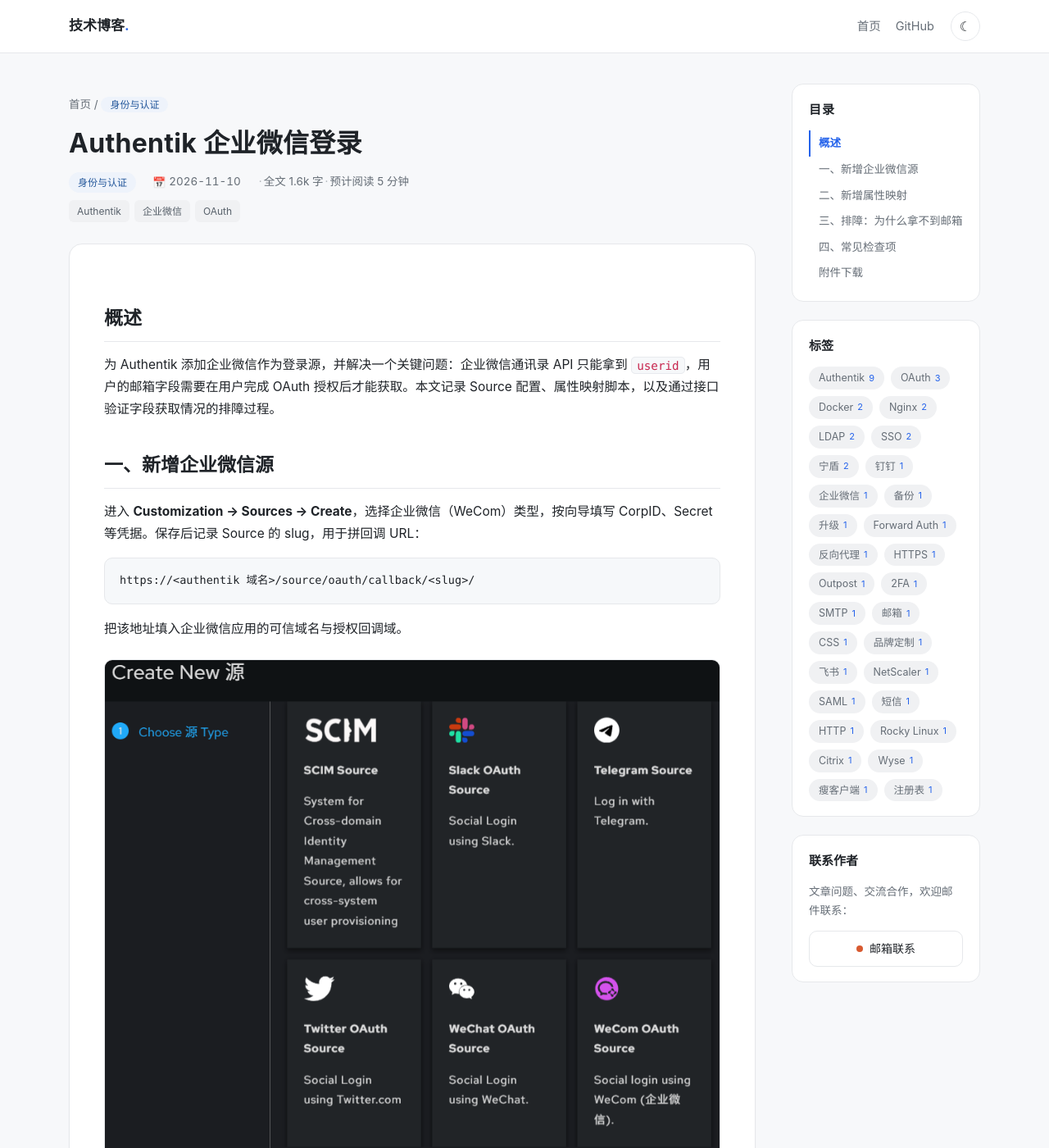
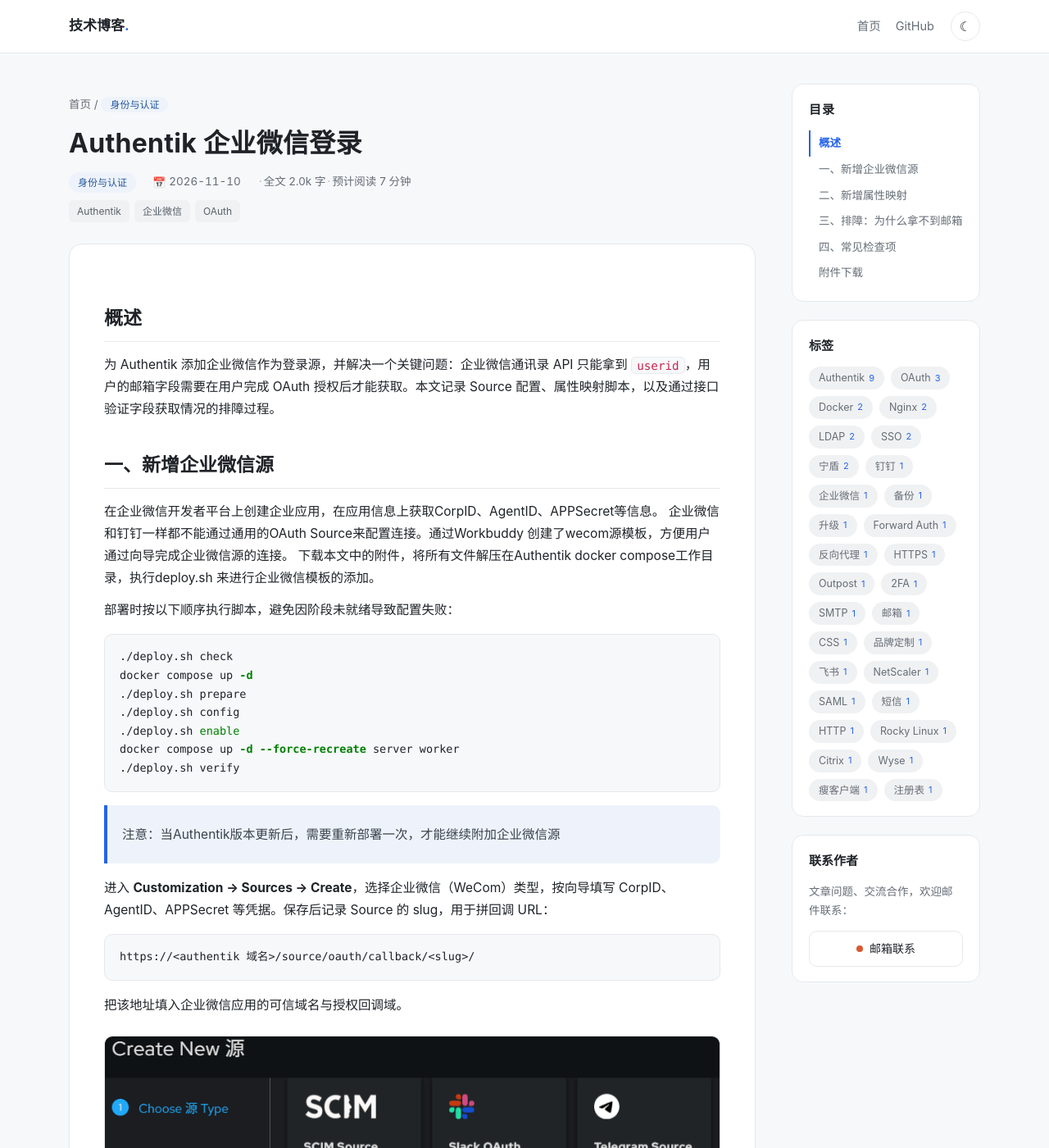
Before and after one commit to cofferwu/blog, a Jekyll site: the page built from authentik-wecom.md, in a window 1280 px wide and 1400 px high. Shown: the whole window at 82% size. Built offline with Jekyll 4.4.1, drawn with Linux system fonts in a browser that asks for light colours; some of the changed text lies outside the part shown.

Commit message:
Update and rename authentik-wechat-work.md to authentik-wecom.md

````diff
--- a/authentik-wechat-work.md
+++ b/authentik-wecom.md
@@ -17,19 +17,11 @@ sum: "为 Authentik 添加企业微信作为登录源，并解决一个关键问
 
 ## 一、新增企业微信源
 
-进入 **Customization → Sources → Create**，选择企业微信（WeCom）类型，按向导填写 CorpID、Secret 等凭据。保存后记录 Source 的 slug，用于拼回调 URL：
+在企业微信开发者平台上创建企业应用，在应用信息上获取CorpID、AgentID、APPSecret等信息。
+企业微信和钉钉一样都不能通过通用的OAuth Source来配置连接。通过Workbuddy 创建了wecom源模板，方便用户通过向导完成企业微信源的连接。
+下载本文中的附件，将所有文件解压在Authentik docker compose工作目录，执行deploy.sh 来进行企业微信模板的添加。
 
-```
-https://<authentik 域名>/source/oauth/callback/<slug>/
-```
-
-把该地址填入企业微信应用的可信域名与授权回调域。
-
-![](images/Authentik-企业微信-001.png)
-
-![](images/Authentik-企业微信-002.png)
-
-部署/升级时按以下顺序执行脚本，避免因阶段未就绪导致配置失败：
+部署时按以下顺序执行脚本，避免因阶段未就绪导致配置失败：
 
 ```bash
 ./deploy.sh check
@@ -40,6 +32,23 @@ docker compose up -d
 docker compose up -d --force-recreate server worker
 ./deploy.sh verify
 ```
+> 注意：当Authentik版本更新后，需要重新部署一次，才能继续附加企业微信源
+
+进入 **Customization → Sources → Create**，选择企业微信（WeCom）类型，按向导填写 CorpID、AgentID、APPSecret 等凭据。保存后记录 Source 的 slug，用于拼回调 URL：
+
+```
+https://<authentik 域名>/source/oauth/callback/<slug>/
+```
+
+把该地址填入企业微信应用的可信域名与授权回调域。
+
+![](images/Authentik-企业微信-001.png)
+
+注意这里需要填写 CorpID:AgentID ，因为企业微信构建扫码页面需要CorpID、AgentID、APPSecret三个属性，而Authentik默认的配置页面只有两行，因此将CorpID和AgentID整合在同一行中。
+
+![](images/Authentik-企业微信-002.png)
+
+
 
 ## 二、新增属性映射
 
@@ -67,7 +76,9 @@ return {"email": candidate}
 
 **现象**：通过企业微信通讯录 API 查询用户，只能得到 `userid`，邮箱等字段为空。
 
-**原因**：通讯录接口（`user/get`）的返回字段受应用授权范围限制；邮箱信息需要用户走一遍微信 OAuth 认证、在 App 上确认授权后才能拿到。因此不要依赖通讯录 API 补全邮箱，应确保登录流程中完成 OAuth 授权，并由上一节的属性映射脚本生成邮箱。
+**原因**：通讯录接口（`user/get`）的返回字段受应用授权范围限制，只能访问用户ID，无法返回邮箱等隐私信息。因此不要依赖通讯录 API 补全邮箱，应确保登录流程中完成 OAuth 授权，并由上一节的属性映射脚本生成邮箱。
+
+根据企业微信开发者平台提供的API信息，可以进行以下测试：
 
 获取当前应用的 access_token：
 
@@ -85,7 +96,7 @@ curl -s "https://qyapi.weixin.qq.com/cgi-bin/user/get?access_token=$TOKEN&userid
 
 ![](images/Authentik-企业微信-005.png)
 
-对比两次返回的字段即可确认：仅在用户完成 OAuth 授权后，`email` 才会出现在结果中。
+最终只返回了userid，因此需要通过自定义属性来合成用户的email属性，最后进行账号的匹配。
 
 ## 四、常见检查项
 
@@ -99,4 +110,4 @@ curl -s "https://qyapi.weixin.qq.com/cgi-bin/user/get?access_token=$TOKEN&userid
 
 ---
 
-> 本文由 WorkBuddy AI 编辑整理。
+> 本文由 WorkBuddy AI 编辑整理，本人修改并定稿。
````
Also changed, not shown: other parts of authentik-wecom.md (+2 -2 lines).
